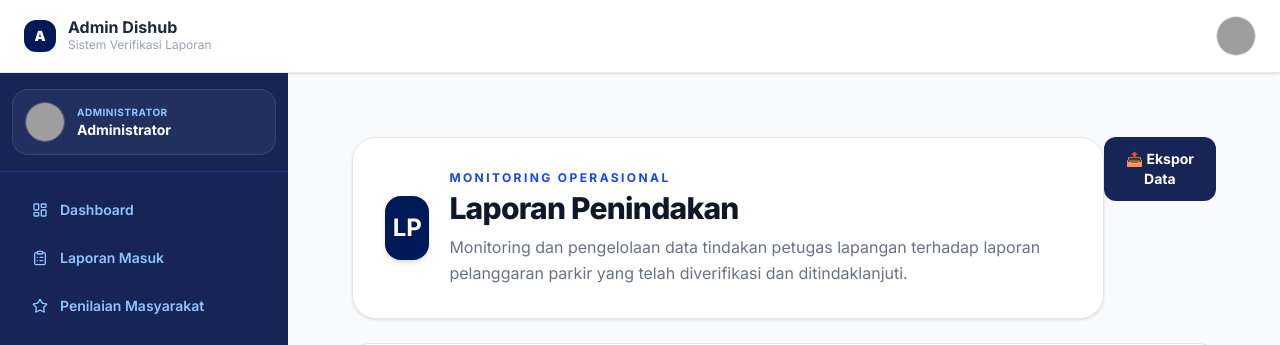
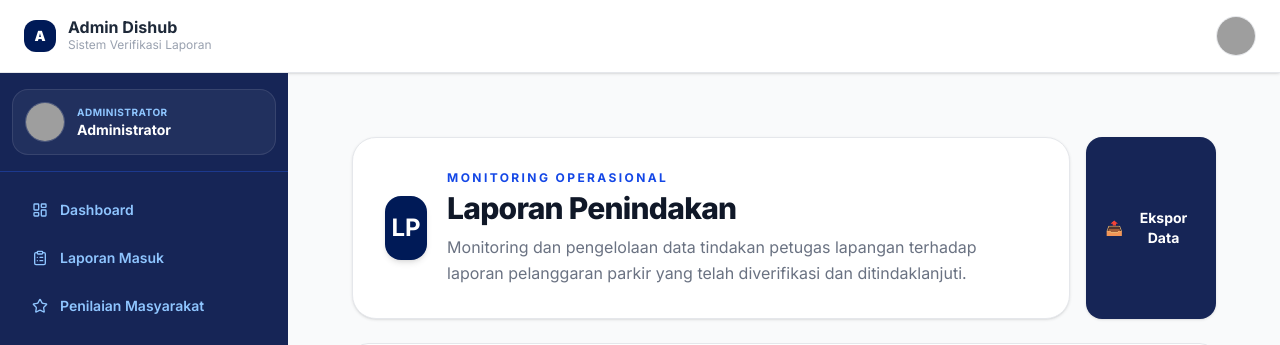
Before and after one commit to FransiscaApriliaT/frontend_siapparkir, a React app: page /internal/admin/laporan_penindakan in a window 1280 px wide. Shown: the top 345 px of the page. Built offline with nearby package versions, Linux system fonts and the light colour scheme; no server answers; sample sign-in values are in the browser's storage; grey boxes are pictures that could not be loaded; the HTML template or start-up script is replaced by a standard one.

Commit message:
frontend

```diff
--- a/src/pages/internal/admin/AdminLaporanPenindakan.jsx
+++ b/src/pages/internal/admin/AdminLaporanPenindakan.jsx
@@ -285,7 +285,7 @@ export default function AdminLaporanPenindakan() {
       <div className="space-y-6">
 
         {/* HEADER PAGE */}
-        <div className="flex justify-between items-start">
+        <div className="flex flex-col xl:flex-row gap-4 xl:items-stretch">
           <div className="bg-white border border-gray-200 rounded-3xl p-8 shadow-sm">
             <div className="flex items-center gap-5">
               <div className="w-16 h-16 rounded-2xl bg-[#001A57] flex items-center justify-center shadow-md">
@@ -308,9 +308,10 @@ export default function AdminLaporanPenindakan() {
 
           <button
             onClick={() => setShowExportModal(true)}
-            className="bg-blue-950 hover:bg-blue-900 text-white px-5 py-3 rounded-xl font-bold text-sm"
+            className="xl:w-44 bg-blue-950 hover:bg-blue-900 text-white px-5 py-4 rounded-2xl font-bold text-sm shadow-sm flex items-center justify-center gap-2 self-start xl:self-stretch"
           >
-            📤 Ekspor Data
+            <span>📤</span>
+            <span>Ekspor Data</span>
           </button>
         </div>
 
--- a/src/pages/public/Dashboard.jsx
+++ b/src/pages/public/Dashboard.jsx
@@ -62,7 +62,7 @@ export default function Dashboard() {
             <img
               src="/icons/tambah2.png"
               alt="Laporan Baru"
-              className="w-7 h-7 object-contain"
+              className="w-9 h-9 object-contain"
             />
             Buat Laporan Baru
           </button>
@@ -74,14 +74,14 @@ export default function Dashboard() {
               <p className="text-xs font-bold text-gray-400 uppercase">Menunggu Verifikasi</p>
               <p className="text-3xl font-bold text-gray-800">{menunggu}</p>
             </div>
-            <div className="w-12 h-12"> <img src="/icons/menunggu.png" alt="Menunggu" className="w-full h-full object-contain" /></div>
+            <div className="w-16 h-16"> <img src="/icons/menunggu.png" alt="Menunggu" className="w-full h-full object-contain" /></div>
           </div>
           <div className="bg-white border border-gray-100 rounded-2xl p-6 flex items-center justify-between">
             <div>
               <p className="text-xs font-bold text-gray-400 uppercase">Sedang Ditindak</p>
               <p className="text-3xl font-bold text-gray-800">{ditindak}</p>
             </div>
-            <div className="w-12 h-12"> <img src="/icons/ditindak.png" alt="Ditindak" className="w-full h-full object-contain" /></div>
+            <div className="w-16 h-16"> <img src="/icons/ditindak.png" alt="Ditindak" className="w-full h-full object-contain" /></div>
           </div>
         </div>
       </div>
```
